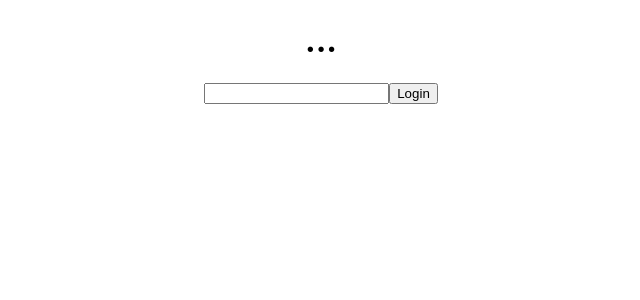
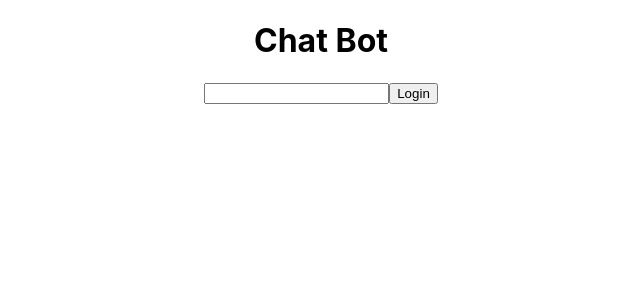
Before and after one commit to krishnalokam/Chatbot, a React (Create React App) app: page / in a window 1280 px wide. Shown: the top 300 px of the page, without its empty margins (319-959 px from the left). Built offline with nearby package versions, Linux system fonts and the light colour scheme.

Commit message:
Update Header.jsx

```diff
--- a/src/components/Header.jsx
+++ b/src/components/Header.jsx
@@ -1,7 +1,7 @@
 import React from 'react';
 
 const Header = () => {
-    return <h1> ...</h1>
+    return <h1> Chat Bot </h1>
 };
 
 export default Header;
```
